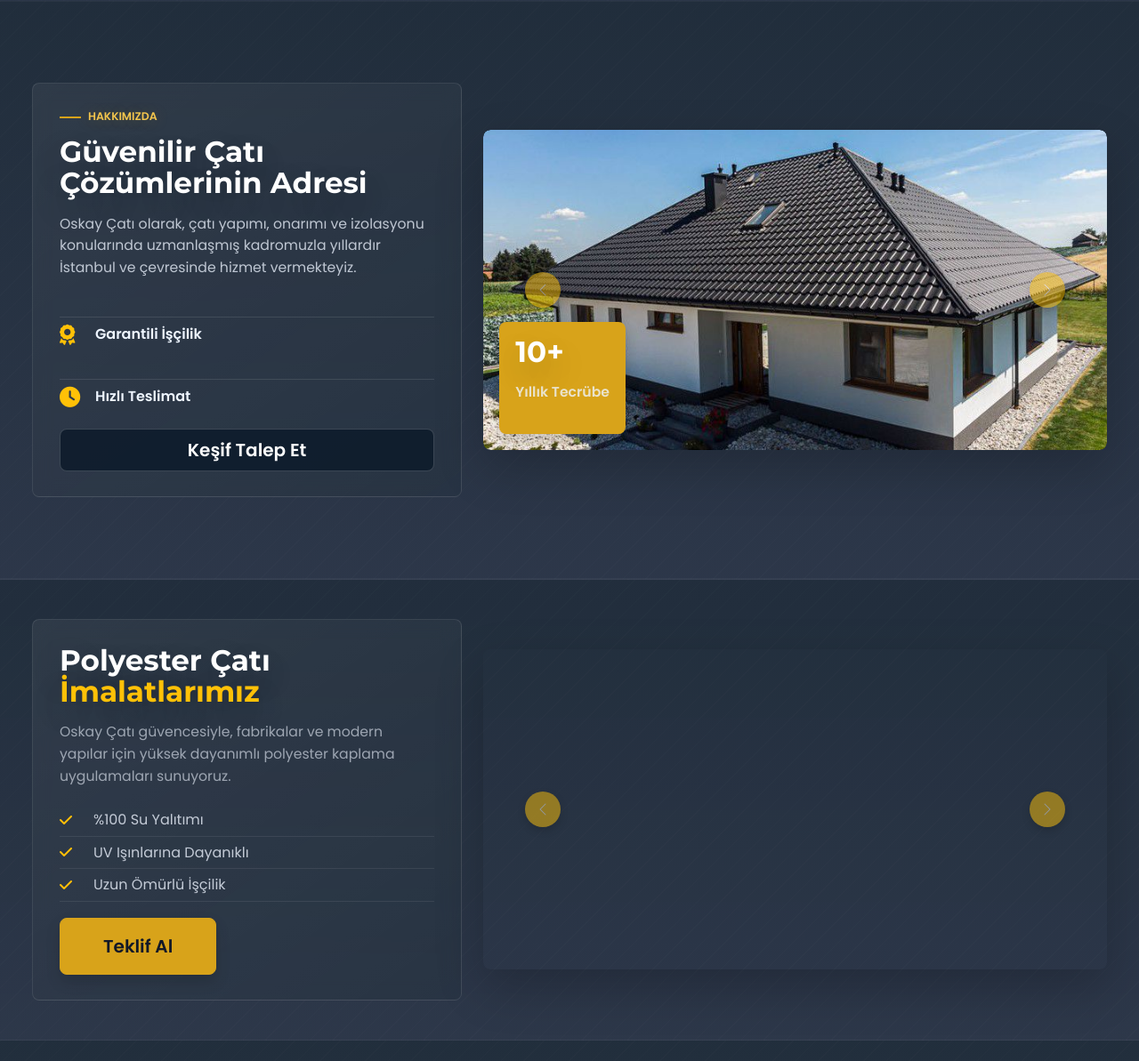
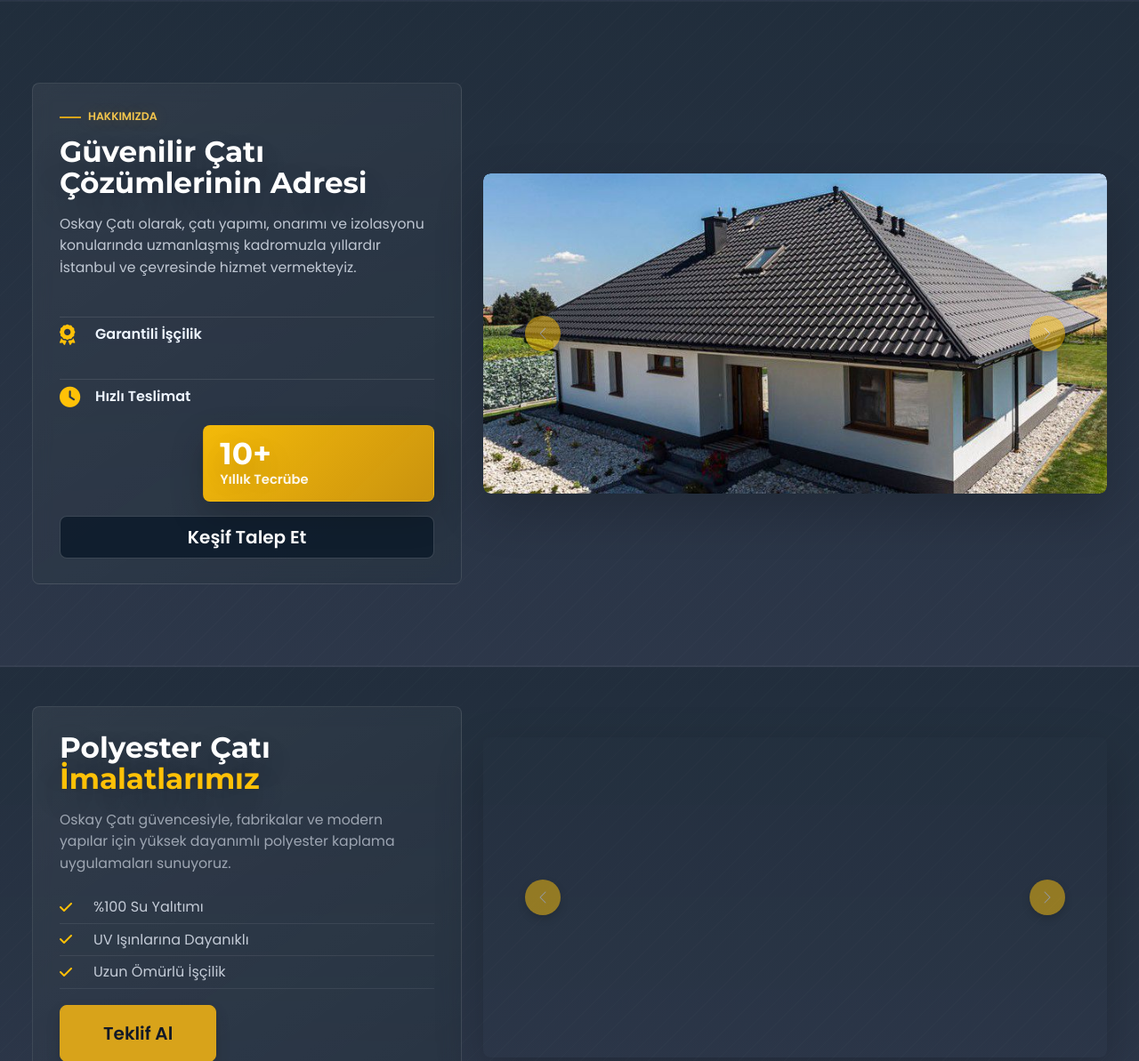
Before and after one commit to oskay6534/oskay-cati, a PHP site: page / in a window 1280 px wide. Shown: the part 1290-2483 px from the top of the page at 89% size. Run offline with PHP 8.4, Linux system fonts and the light colour scheme; data comes from the database, SQL or seed files in the repository.

Commit message:
Move experience badge into about panel

```diff
--- a/index.html
+++ b/index.html
@@ -53,7 +53,7 @@
     <!-- Font Awesome (İkonlar) -->
     <link rel="stylesheet" href="https://cdnjs.cloudflare.com/ajax/libs/font-awesome/6.4.2/css/all.min.css">
     <!-- Özel CSS -->
-    <link rel="stylesheet" href="style.css?v=20260510-16">
+    <link rel="stylesheet" href="style.css?v=20260510-17">
 </head>
 <body data-bs-spy="scroll" data-bs-target="#mainNav">
 
@@ -158,10 +158,6 @@
                             <span class="carousel-control-next-icon"></span>
                         </button>
                     </div>
-                    <div class="experience-badge position-absolute bottom-0 start-0 translate-middle-x d-none d-md-block shadow">
-                        <h2 class="fw-bold mb-0">10+</h2>
-                        <p class="mb-0 fw-bold">Yıllık Tecrübe</p>
-                    </div>
                 </div>
             </div>
             <div class="col-lg-6 ps-lg-5">
@@ -181,6 +177,10 @@
                             <span class="fw-bold">Hızlı Teslimat</span>
                         </div>
                     </div>
+                </div>
+                <div class="experience-badge shadow">
+                    <h2 class="fw-bold mb-0">10+</h2>
+                    <p class="mb-0 fw-bold">Yıllık Tecrübe</p>
                 </div>
                 <a href="#contact" class="btn btn-dark btn-lg px-4 py-2 fw-bold">Keşif Talep Et</a>
             </div>
--- a/style.css
+++ b/style.css
@@ -1073,13 +1073,34 @@ body.admin-logged-in li.admin-only {
 }
 
 .about-section .experience-badge {
-    left: 18px !important;
+    position: relative !important;
+    left: auto !important;
     right: auto !important;
-    bottom: 18px !important;
-    width: auto !important;
-    min-width: 128px !important;
-    padding: 16px 18px !important;
+    bottom: auto !important;
     transform: none !important;
+    width: min(100%, 260px) !important;
+    min-width: 0 !important;
+    margin: -4px 0 16px auto !important;
+    padding: 14px 18px !important;
+    border-radius: 8px !important;
+    border: 1px solid rgba(255, 193, 7, 0.3) !important;
+    background:
+        linear-gradient(135deg, rgba(255, 193, 7, 0.95), rgba(220, 158, 9, 0.9)) !important;
+    color: #fff !important;
+    box-shadow: 0 16px 38px rgba(0, 0, 0, 0.2) !important;
+}
+
+.about-section .experience-badge h2 {
+    font-size: 2.15rem !important;
+    line-height: 1 !important;
+    margin: 0 0 4px !important;
+}
+
+.about-section .experience-badge p {
+    color: rgba(255, 255, 255, 0.92) !important;
+    font-size: 0.92rem !important;
+    line-height: 1.2 !important;
+    margin: 0 !important;
 }
 
 .about-section .carousel-control-prev,
```
